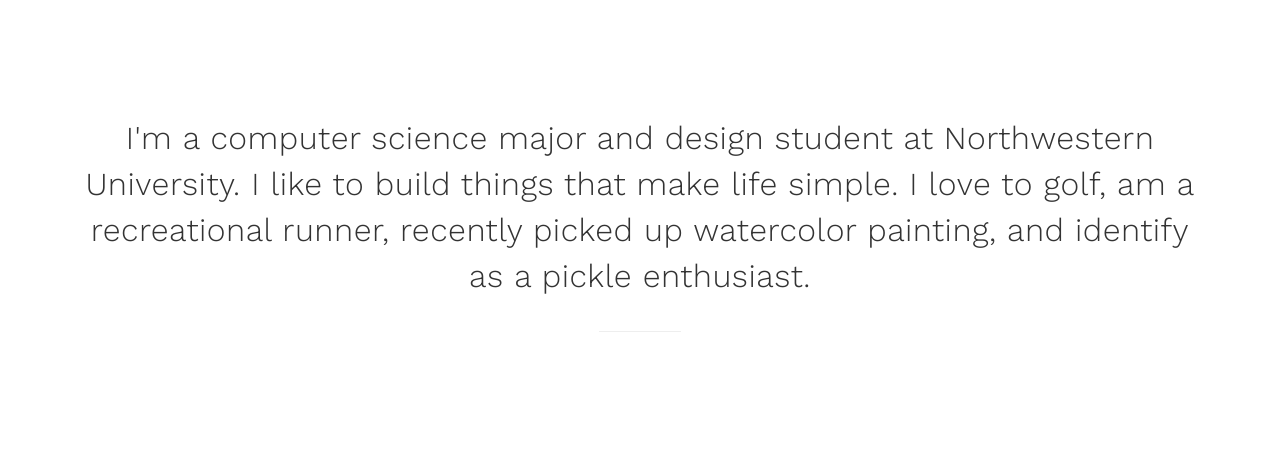
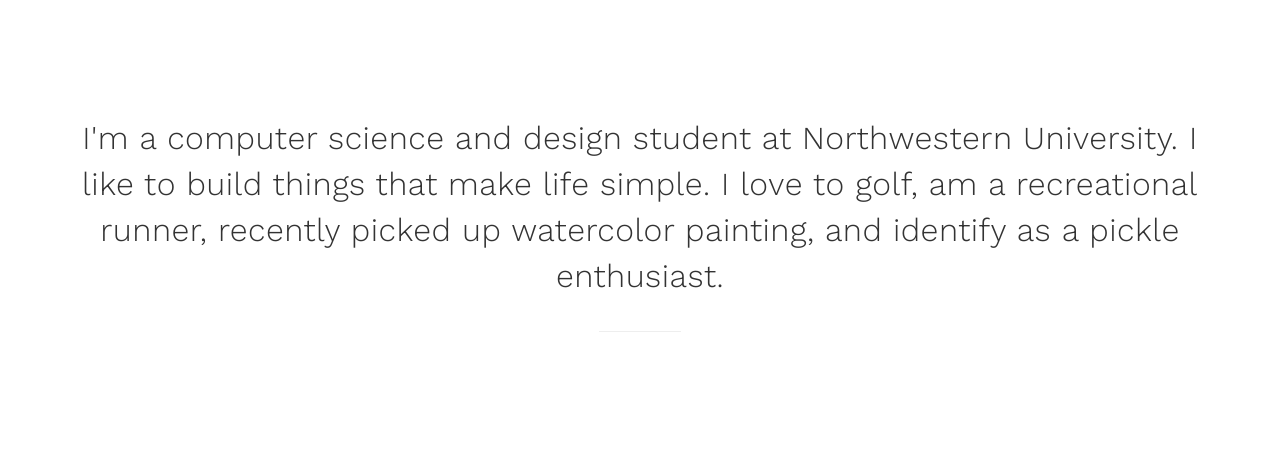
Before and after one commit to plpower/plpower.github.io, a plain HTML site: page index.html in a window 1280 px wide. Shown: the part 133-602 px from the top of the page. Drawn offline with nearby package versions, Linux system fonts and the light colour scheme.

Commit message:
Update wording of intro in index.html

```diff
--- a/index.html
+++ b/index.html
@@ -67,11 +67,7 @@
 
                <div class="col-md-12 col-sm-12 text-center">
                     <!-- <h1>Hey there!</h1> -->
-                    <h2>I'm a computer science major and design student at Northwestern University. I like to build things that make life simple.
-                         <!-- I love learning, building software, discovering a new favorite color,
-                         taking photos of clouds, and laughing at bad sinage design. -->
-                         <!-- I love to golf, am a newbie watercolor painter, and am a self-proclaimed pickle enthusiast. -->
-                         <!-- I'm also a passionate golfer, newbie watercolor painter, and pickle enthusiast. -->
+                    <h2>I'm a computer science and design student at Northwestern University. I like to build things that make life simple.
                          I love to golf, am a recreational runner, recently picked up watercolor painting, and identify as a pickle enthusiast.
                     </h2>
                     <hr>
```
